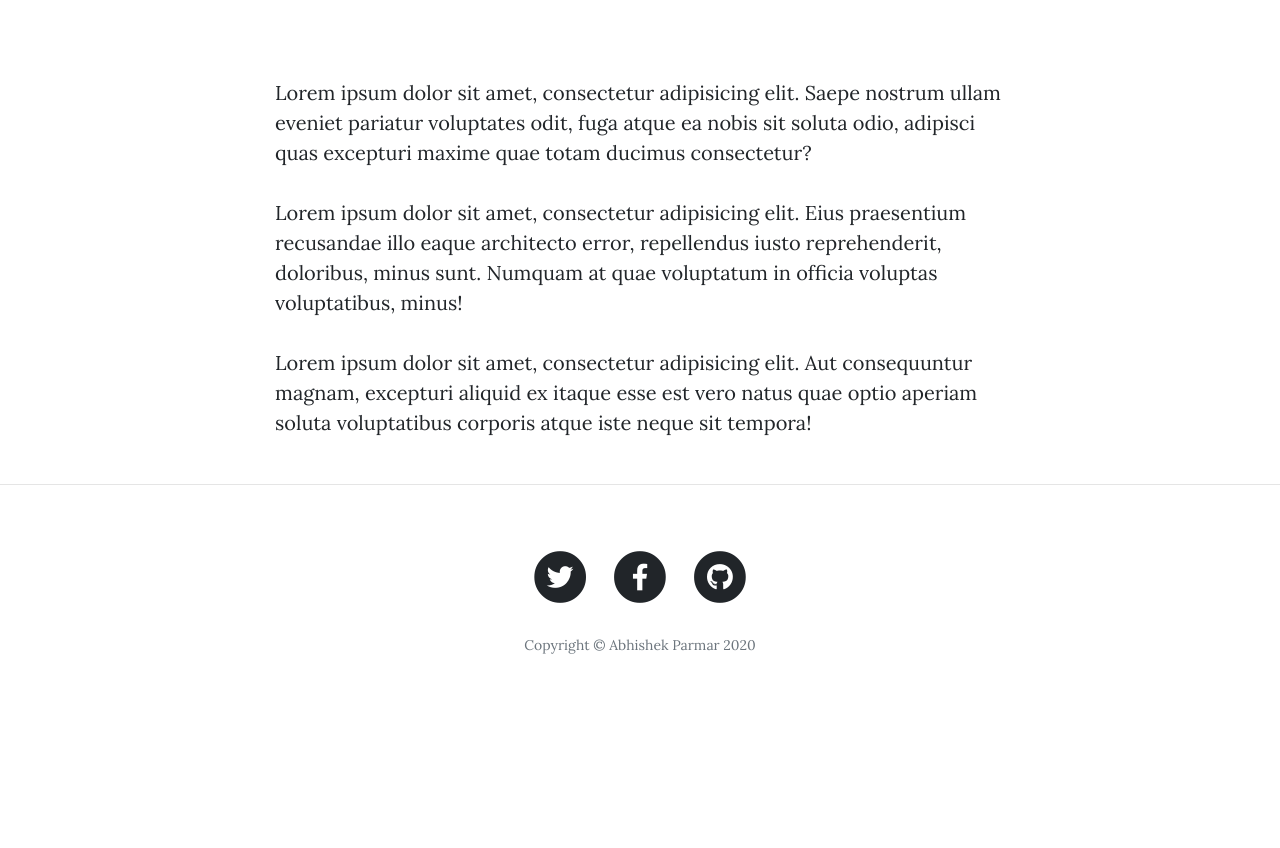
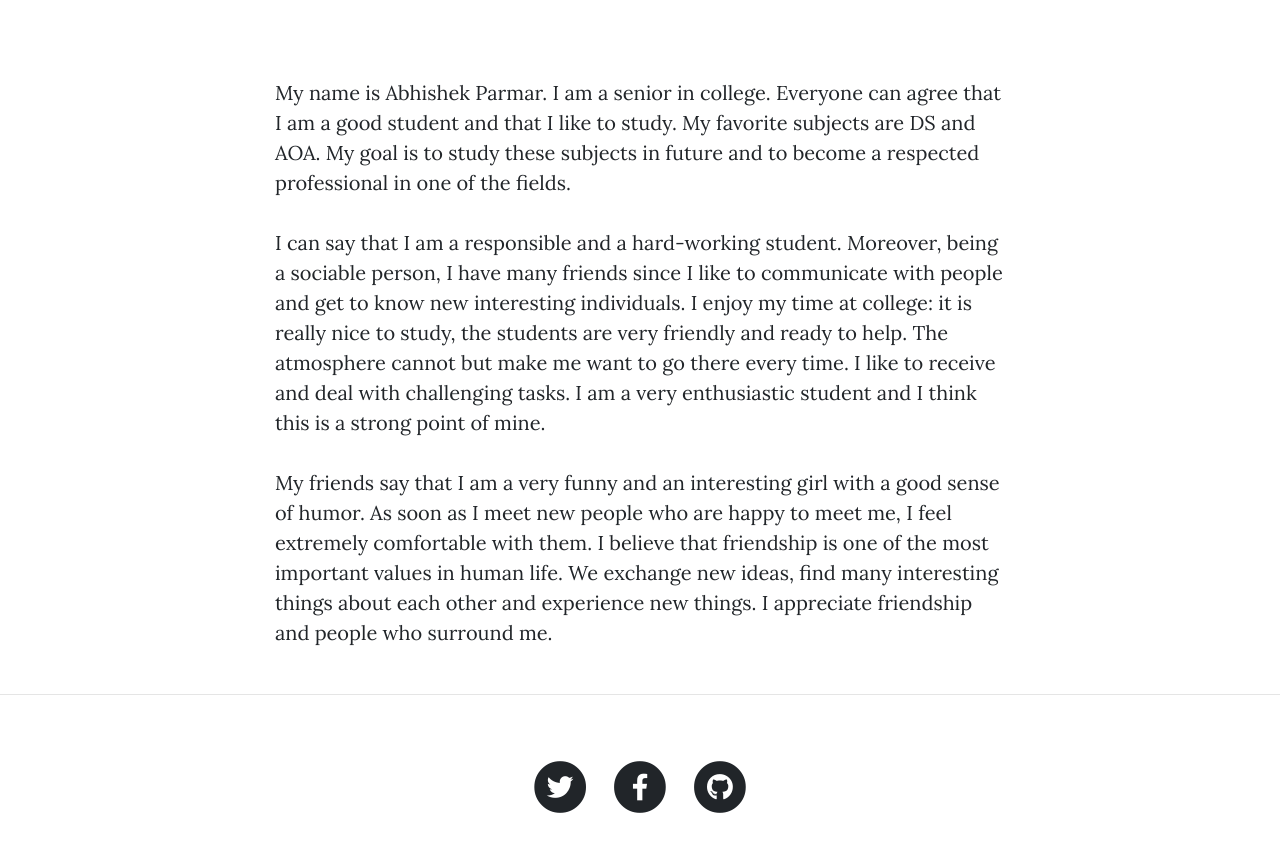
Before and after one commit to abhi-parmar/abhi-parmar.github.io, a website: page about.html in a window 1280 px wide. Shown: the part 534-1382 px from the top of the page. Before the commit the page ends 1255 px from the top, so only its background shows below. Drawn offline with nearby package versions, Linux system fonts and the light colour scheme.

Commit message:
Update about.html

```diff
--- a/about.html
+++ b/about.html
@@ -71,9 +71,9 @@
   <div class="container">
     <div class="row">
       <div class="col-lg-8 col-md-10 mx-auto">
-        <p>Lorem ipsum dolor sit amet, consectetur adipisicing elit. Saepe nostrum ullam eveniet pariatur voluptates odit, fuga atque ea nobis sit soluta odio, adipisci quas excepturi maxime quae totam ducimus consectetur?</p>
-        <p>Lorem ipsum dolor sit amet, consectetur adipisicing elit. Eius praesentium recusandae illo eaque architecto error, repellendus iusto reprehenderit, doloribus, minus sunt. Numquam at quae voluptatum in officia voluptas voluptatibus, minus!</p>
-        <p>Lorem ipsum dolor sit amet, consectetur adipisicing elit. Aut consequuntur magnam, excepturi aliquid ex itaque esse est vero natus quae optio aperiam soluta voluptatibus corporis atque iste neque sit tempora!</p>
+        <p>My name is Abhishek Parmar. I am a senior in college. Everyone can agree that I am a good student and that I like to study. My favorite subjects are DS and AOA. My goal is to study these subjects in future and to become a respected professional in one of the fields.</p>
+        <p>I can say that I am a responsible and a hard-working student. Moreover, being a sociable person, I have many friends since I like to communicate with people and get to know new interesting individuals. I enjoy my time at college: it is really nice to study, the students are very friendly and ready to help. The atmosphere cannot but make me want to go there every time. I like to receive and deal with challenging tasks. I am a very enthusiastic student and I think this is a strong point of mine.</p>
+        <p>My friends say that I am a very funny and an interesting girl with a good sense of humor. As soon as I meet new people who are happy to meet me, I feel extremely comfortable with them. I believe that friendship is one of the most important values in human life. We exchange new ideas, find many interesting things about each other and experience new things. I appreciate friendship and people who surround me.</p>
       </div>
     </div>
   </div>
```
